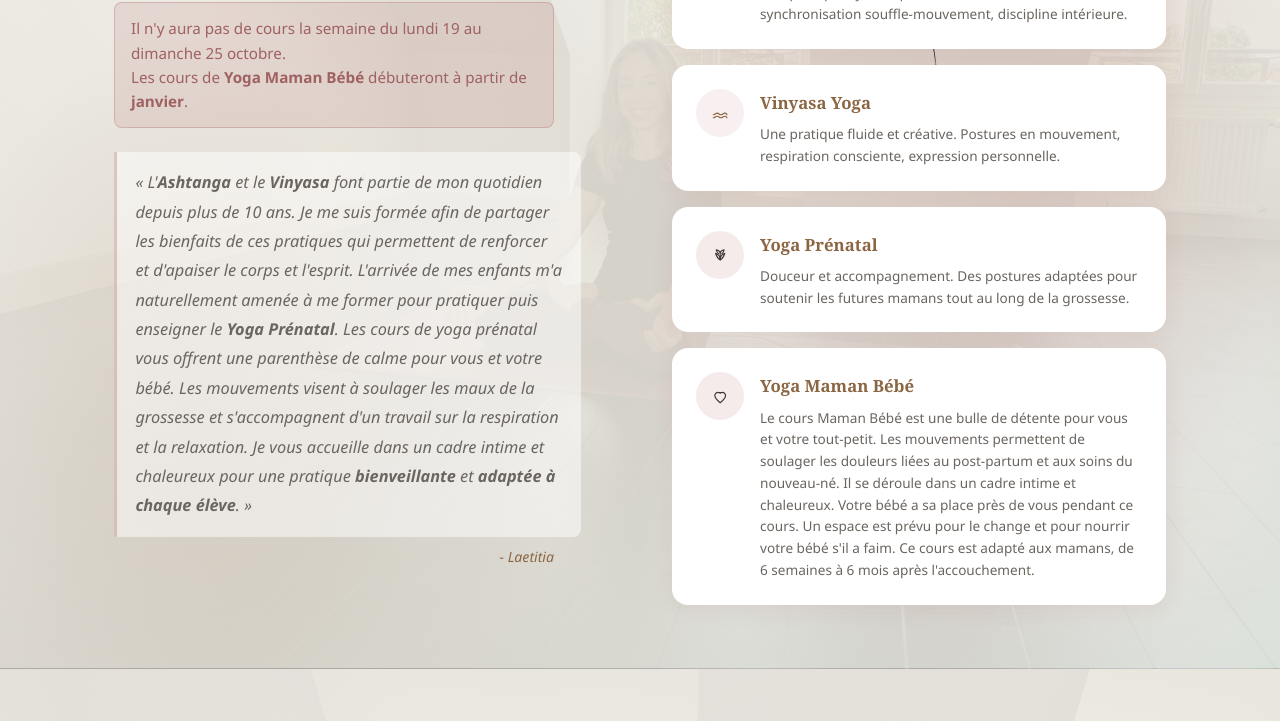
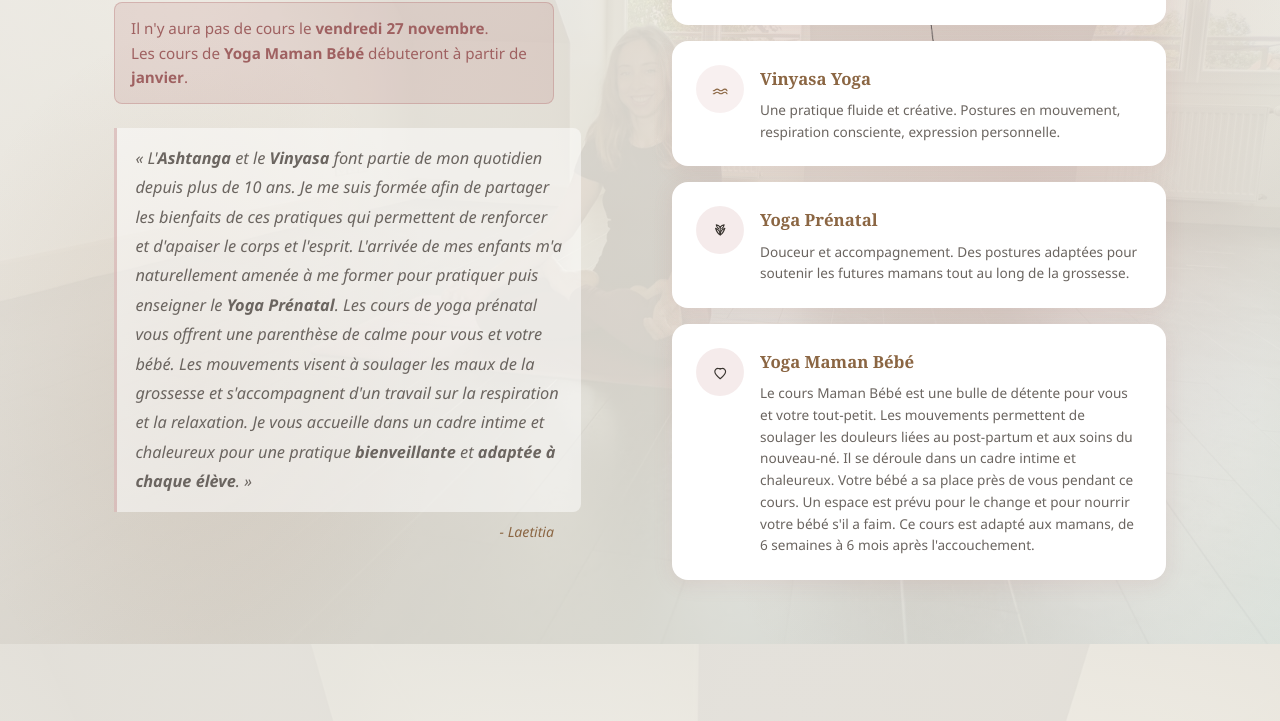
Before and after one commit to ThomasCanaple/shalayoga, a plain HTML site: page index.html in a window 1280 px wide. Shown: the part 332-1053 px from the top of the page. Drawn offline with Linux system fonts and the light colour scheme.

Commit message:
Update index.html

```diff
--- a/index.html
+++ b/index.html
@@ -189,7 +189,7 @@
             </a>
           </div>
           <p class="hero__announcement">
-            Il n'y aura pas de cours la semaine du lundi 19 au dimanche 25 octobre.<br />
+            Il n'y aura pas de cours le <strong>vendredi 27 novembre</strong>.<br />
             Les cours de <strong>Yoga Maman Bébé</strong> débuteront à partir de <strong>janvier</strong>.
           </p>
           <p class="hero__desc">
```
